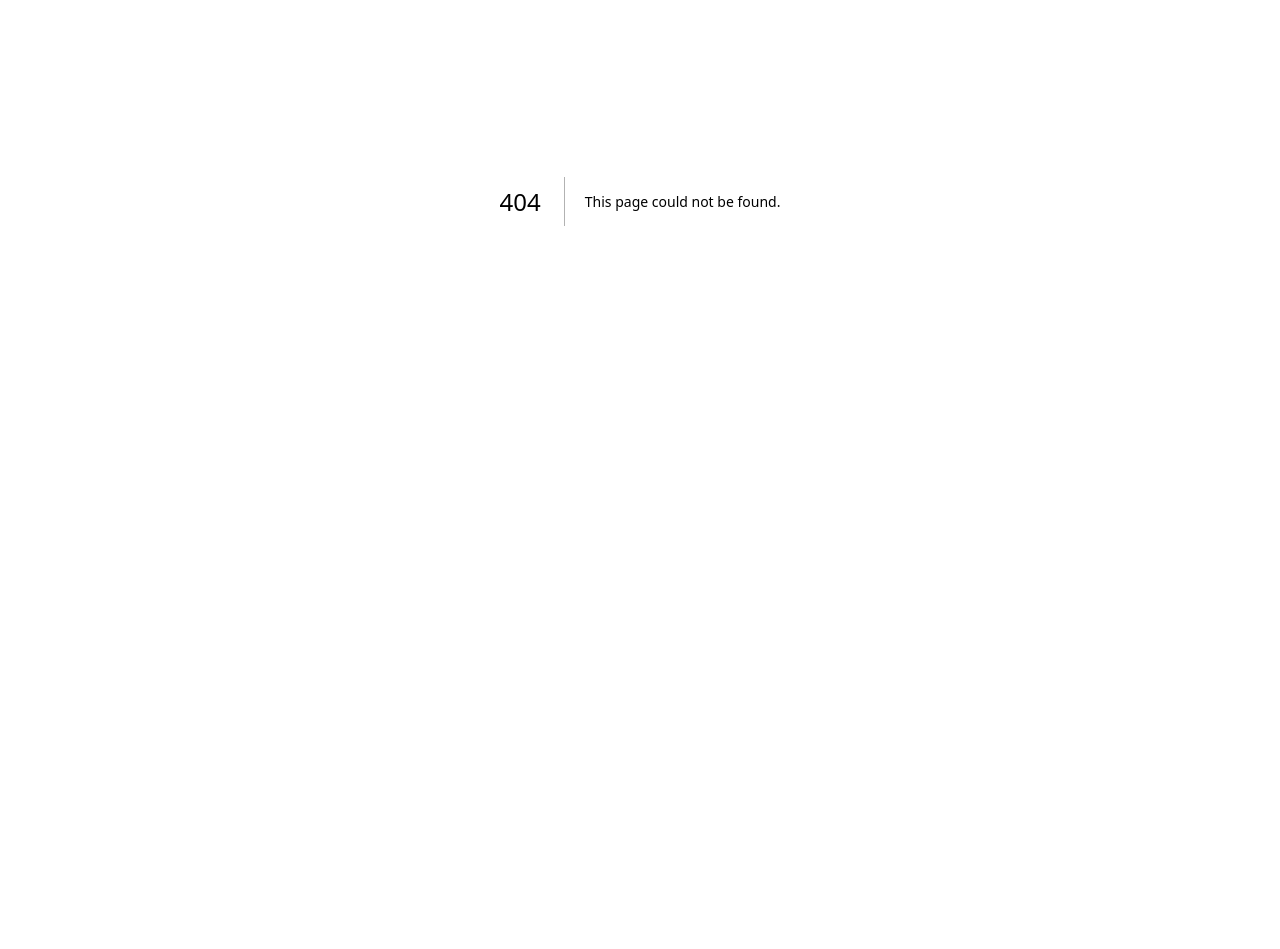
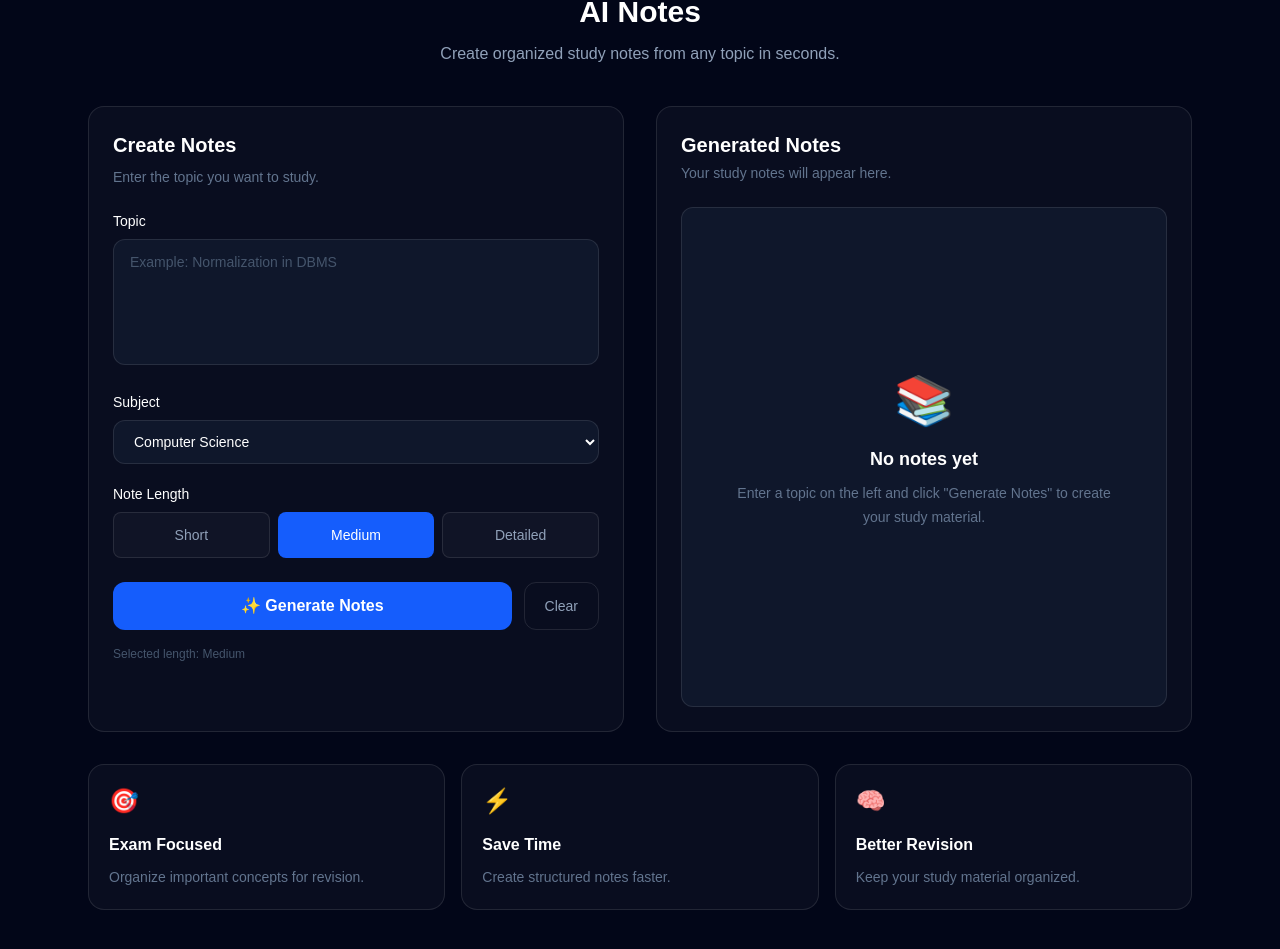
Before and after one commit to zaid-bit-ux/Brain-Bank, a Next.js app: page /ai-notes in a window 1280 px wide. Before the commit this address had no page. Shown: the part 199-1148 px from the top of the page. Before the commit the page ends 800 px from the top, so only its background shows below. Built offline with nearby package versions, Linux system fonts and the light colour scheme.

Commit message:
Create page.tsx

```diff
--- /dev/null
+++ b/app/ai-notes/page.tsx
@@ -0,0 +1,298 @@
+"use client";
+
+import { useState } from "react";
+import Link from "next/link";
+
+export default function AINotesPage() {
+  const [topic, setTopic] = useState("");
+  const [subject, setSubject] = useState("Computer Science");
+  const [length, setLength] = useState("Medium");
+  const [notes, setNotes] = useState("");
+
+  const generateNotes = () => {
+    if (!topic.trim()) return;
+
+    const generatedNotes = `
+${topic}
+
+1. Introduction
+${topic} is an important concept in ${subject}. Understanding this topic helps students build a strong foundation for further learning.
+
+2. Key Concepts
+
+• Definition
+${topic} refers to the main principles and ideas associated with this subject.
+
+• Important Points
+- Understand the basic terminology.
+- Learn the main concepts and their relationships.
+- Practice examples to improve understanding.
+- Review the topic regularly.
+
+3. Why is it Important?
+
+Learning ${topic} helps students understand practical applications and prepares them for exams, assignments, and further studies.
+
+4. Quick Revision
+
+✓ Learn the definition.
+✓ Understand the core concepts.
+✓ Study important examples.
+✓ Practice questions.
+✓ Revise regularly.
+
+5. Exam Tip
+
+Focus on definitions, key points, examples, advantages, disadvantages, and applications when preparing ${topic} for an examination.
+`;
+
+    setNotes(generatedNotes.trim());
+  };
+
+  const copyNotes = async () => {
+    if (!notes) return;
+
+    await navigator.clipboard.writeText(notes);
+    alert("Notes copied!");
+  };
+
+  const clearNotes = () => {
+    setTopic("");
+    setNotes("");
+  };
+
+  return (
+    <main className="min-h-screen bg-slate-950 text-white">
+      {/* Header */}
+      <header className="border-b border-white/10">
+        <div className="mx-auto flex max-w-6xl items-center justify-between px-6 py-5">
+          <Link
+            href="/dashboard"
+            className="text-sm text-slate-400 hover:text-white"
+          >
+            ← Dashboard
+          </Link>
+
+          <Link href="/" className="text-xl font-bold">
+            🧠 Brain-Bank
+          </Link>
+        </div>
+      </header>
+
+      <div className="mx-auto max-w-6xl px-6 py-10">
+
+        {/* Heading */}
+        <div className="text-center">
+          <div className="mx-auto flex h-16 w-16 items-center justify-center rounded-2xl bg-blue-500/10 text-3xl">
+            📝
+          </div>
+
+          <h1 className="mt-5 text-3xl font-bold">
+            AI Notes
+          </h1>
+
+          <p className="mx-auto mt-3 max-w-xl text-slate-400">
+            Create organized study notes from any topic in seconds.
+          </p>
+        </div>
+
+        {/* Generator */}
+        <div className="mt-10 grid gap-8 lg:grid-cols-2">
+
+          {/* Input panel */}
+          <section className="rounded-2xl border border-white/10 bg-white/[0.03] p-6">
+
+            <h2 className="text-xl font-bold">
+              Create Notes
+            </h2>
+
+            <p className="mt-2 text-sm text-slate-500">
+              Enter the topic you want to study.
+            </p>
+
+            {/* Topic */}
+            <div className="mt-6">
+              <label className="mb-2 block text-sm font-medium">
+                Topic
+              </label>
+
+              <textarea
+                value={topic}
+                onChange={(e) => setTopic(e.target.value)}
+                placeholder="Example: Normalization in DBMS"
+                rows={5}
+                className="w-full resize-none rounded-xl border border-white/10 bg-slate-900 px-4 py-3 text-sm outline-none placeholder:text-slate-600 focus:border-blue-500"
+              />
+            </div>
+
+            {/* Subject */}
+            <div className="mt-5">
+              <label className="mb-2 block text-sm font-medium">
+                Subject
+              </label>
+
+              <select
+                value={subject}
+                onChange={(e) => setSubject(e.target.value)}
+                className="w-full rounded-xl border border-white/10 bg-slate-900 px-4 py-3 text-sm outline-none focus:border-blue-500"
+              >
+                <option>Computer Science</option>
+                <option>Programming</option>
+                <option>Data Science</option>
+                <option>Artificial Intelligence</option>
+                <option>Database Management</option>
+                <option>Computer Networks</option>
+                <option>Cloud Computing</option>
+              </select>
+            </div>
+
+            {/* Length */}
+            <div className="mt-5">
+              <label className="mb-2 block text-sm font-medium">
+                Note Length
+              </label>
+
+              <div className="grid grid-cols-3 gap-2">
+                {["Short", "Medium", "Detailed"].map((option) => (
+                  <button
+                    key={option}
+                    onClick={() => setLength(option)}
+                    className={`rounded-lg px-3 py-3 text-sm transition ${
+                      length === option
+                        ? "bg-blue-600 text-white"
+                        : "border border-white/10 bg-white/[0.03] text-slate-400 hover:bg-white/[0.06]"
+                    }`}
+                  >
+                    {option}
+                  </button>
+                ))}
+              </div>
+            </div>
+
+            {/* Buttons */}
+            <div className="mt-6 flex gap-3">
+              <button
+                onClick={generateNotes}
+                className="flex-1 rounded-xl bg-blue-600 px-5 py-3 font-semibold transition hover:bg-blue-500"
+              >
+                ✨ Generate Notes
+              </button>
+
+              <button
+                onClick={clearNotes}
+                className="rounded-xl border border-white/10 px-5 py-3 text-sm text-slate-400 transition hover:bg-white/[0.05] hover:text-white"
+              >
+                Clear
+              </button>
+            </div>
+
+            <p className="mt-4 text-xs text-slate-600">
+              Selected length: {length}
+            </p>
+          </section>
+
+          {/* Notes panel */}
+          <section className="rounded-2xl border border-white/10 bg-white/[0.03] p-6">
+
+            <div className="flex items-center justify-between">
+              <div>
+                <h2 className="text-xl font-bold">
+                  Generated Notes
+                </h2>
+
+                <p className="mt-1 text-sm text-slate-500">
+                  Your study notes will appear here.
+                </p>
+              </div>
+
+              {notes && (
+                <button
+                  onClick={copyNotes}
+                  className="rounded-lg border border-white/10 px-3 py-2 text-xs text-slate-400 hover:bg-white/[0.05] hover:text-white"
+                >
+                  📋 Copy
+                </button>
+              )}
+            </div>
+
+            <div className="mt-6 min-h-[500px] rounded-xl border border-white/10 bg-slate-900 p-5">
+
+              {notes ? (
+                <pre className="whitespace-pre-wrap font-sans text-sm leading-7 text-slate-300">
+                  {notes}
+                </pre>
+              ) : (
+                <div className="flex min-h-[450px] flex-col items-center justify-center text-center">
+                  <div className="text-5xl">
+                    📚
+                  </div>
+
+                  <h3 className="mt-5 text-lg font-semibold">
+                    No notes yet
+                  </h3>
+
+                  <p className="mt-2 max-w-sm text-sm leading-6 text-slate-500">
+                    Enter a topic on the left and click
+                    &quot;Generate Notes&quot; to create your study material.
+                  </p>
+                </div>
+              )}
+
+            </div>
+          </section>
+
+        </div>
+
+        {/* Tips */}
+        <section className="mt-8 grid gap-4 sm:grid-cols-3">
+
+          <Tip
+            icon="🎯"
+            title="Exam Focused"
+            text="Organize important concepts for revision."
+          />
+
+          <Tip
+            icon="⚡"
+            title="Save Time"
+            text="Create structured notes faster."
+          />
+
+          <Tip
+            icon="🧠"
+            title="Better Revision"
+            text="Keep your study material organized."
+          />
+
+        </section>
+
+      </div>
+    </main>
+  );
+}
+
+function Tip({
+  icon,
+  title,
+  text,
+}: {
+  icon: string;
+  title: string;
+  text: string;
+}) {
+  return (
+    <div className="rounded-2xl border border-white/10 bg-white/[0.03] p-5">
+      <div className="text-2xl">
+        {icon}
+      </div>
+
+      <h3 className="mt-4 font-semibold">
+        {title}
+      </h3>
+
+      <p className="mt-2 text-sm leading-6 text-slate-500">
+        {text}
+      </p>
+    </div>
+  );
+}
```
